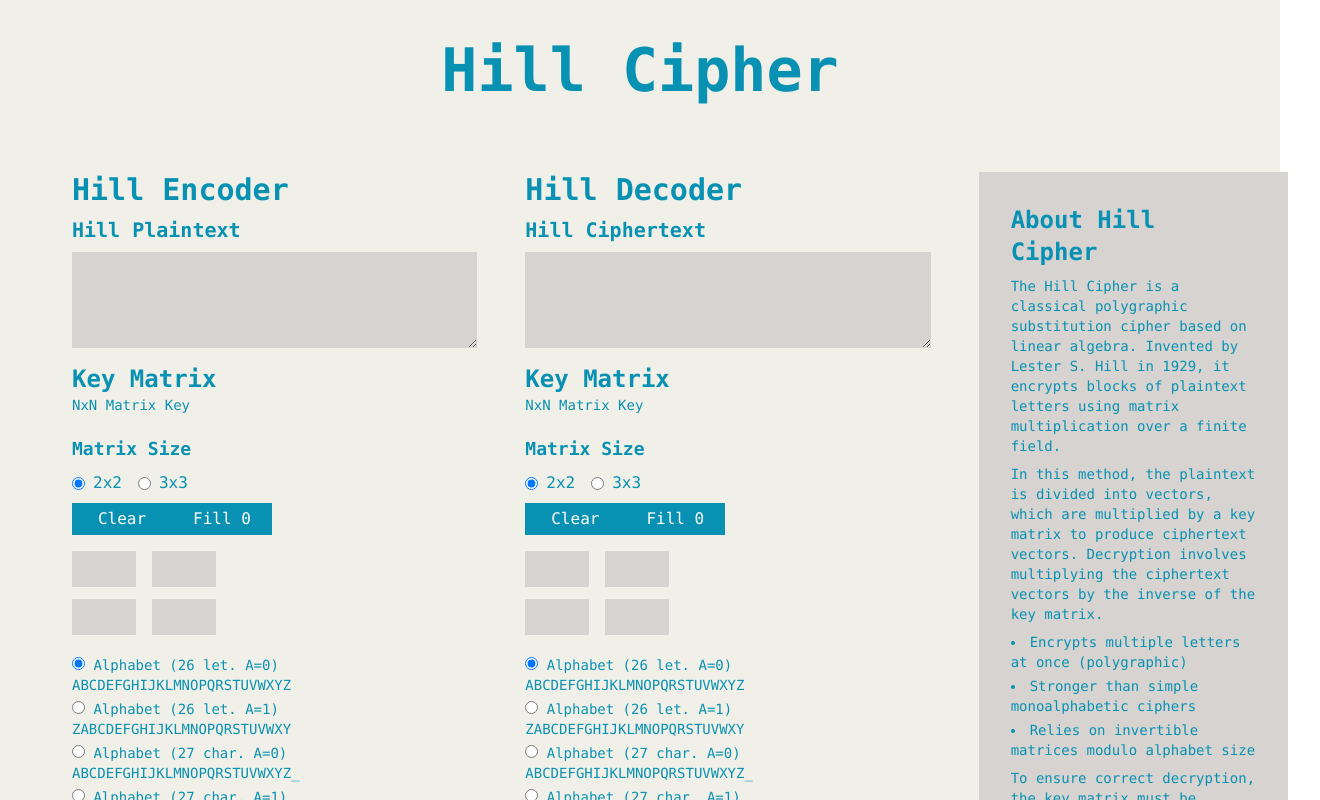
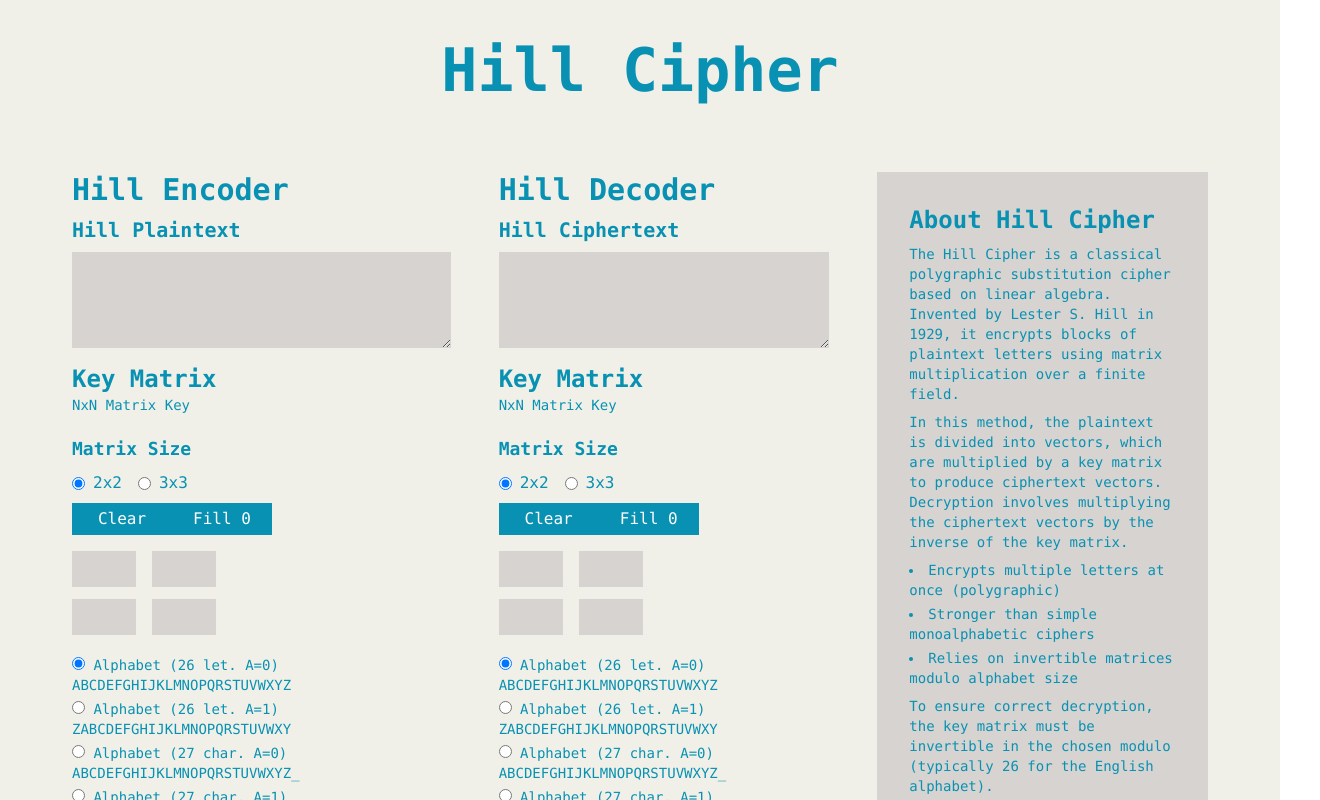
Before and after one commit to RasyKy/HillCipher, a React (Vite) app in the folder Front-end/: page / in a window 1280 px wide. Shown: the top 800 px of the page, 1320 px wide, since content can reach past the window. Built offline with nearby package versions, Linux system fonts and the light colour scheme.

Commit message:
Update DecryptSection.jsx

```diff
--- a/Front-end/componets/DecryptSection.jsx
+++ b/Front-end/componets/DecryptSection.jsx
@@ -12,7 +12,7 @@ export default function DecryptSection({
     };
 
   return (
-    <div className="w-120 space-y-2 text-left max-w-120">
+    <div className="w-full max-w-md sm:max-w-lg md:max-w-xl space-y-2 text-left">
       <h2 className="text-3xl font-bold">Hill Decoder</h2>
 
       <div>
@@ -55,7 +55,6 @@ export default function DecryptSection({
               3x3
             </label>
           </div>
-
 
           <div className="grid grid-cols-2 gap-x-3 xl:gap-x-0 gap-y-2 mt-2 max-w-fit">
               <button
```
